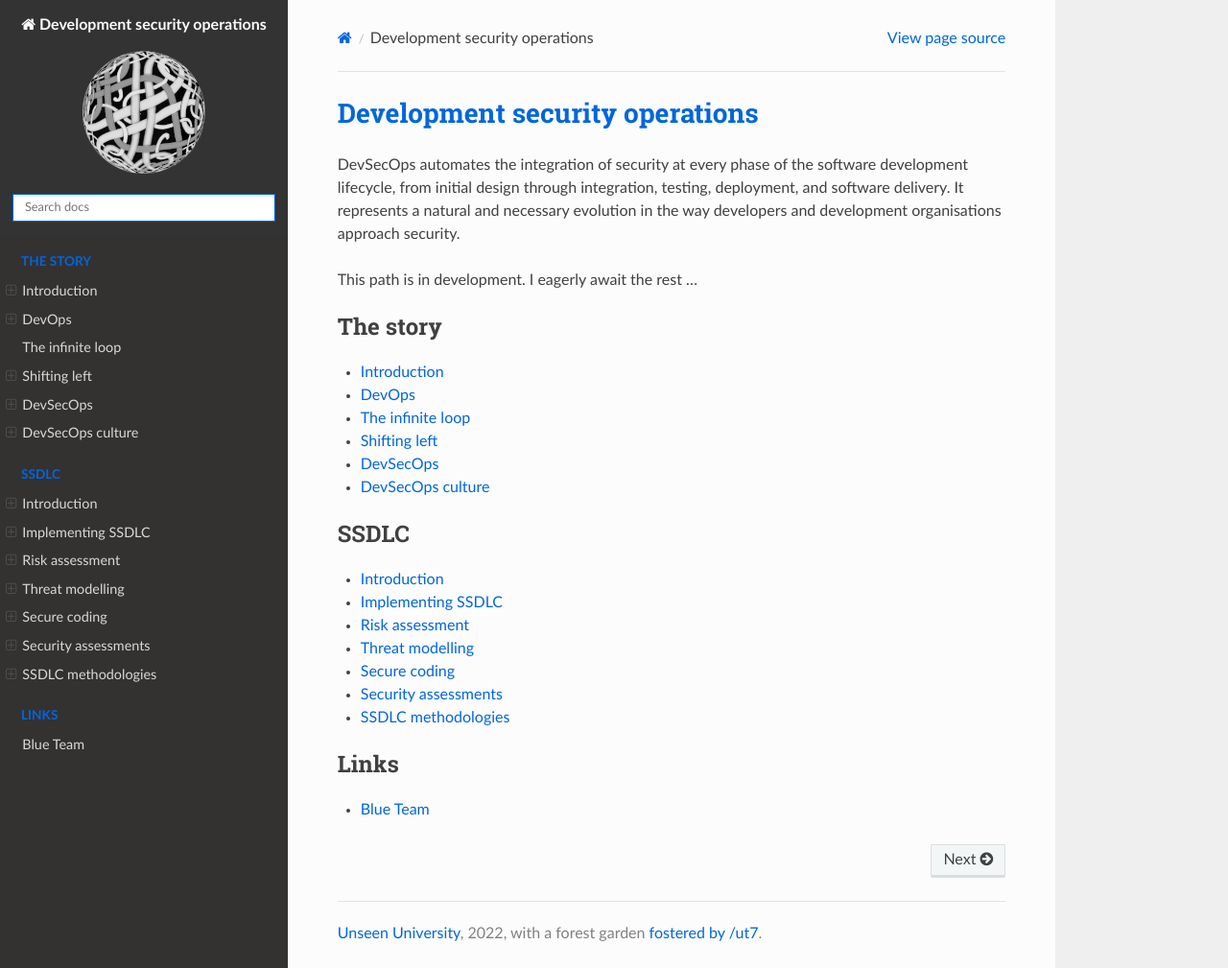
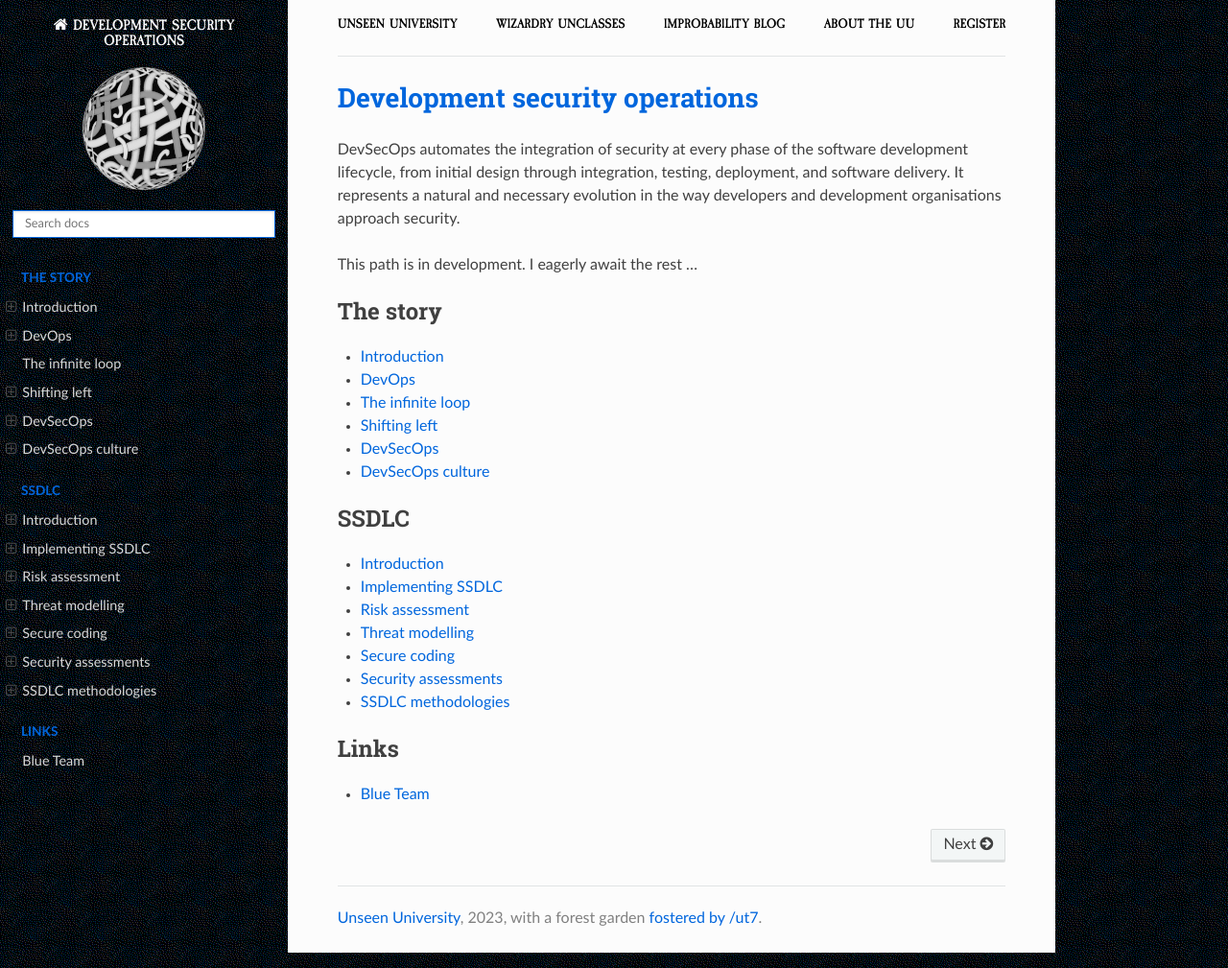
Before and after one commit to tymyrddin/blue-devsecops, a Sphinx documentation site: the page built from source/index.rst, in a window 1280 px wide and 1009 px high. Shown: the whole window at 96% size. Built offline with Sphinx 7.4.7 and the Read the Docs theme 2.0.0, drawn with Linux system fonts in a browser that asks for light colours.

Commit message:
Theming and 2023

```diff
--- a/source/_static/css/custom.css
+++ b/source/_static/css/custom.css
@@ -42,3 +42,110 @@ a:hover {
 .rst-content code.literal, .rst-content tt.literal {
   color: #0066DD;
 }
+
+/* Breadcrumbs as navbar
+***********************************/
+
+/* Caslon font faces */
+
+@font-face {
+    font-family: 'caslon_antiqueregular';
+    src: url('caslonantique-webfont.woff2') format('woff2'),
+         url('caslonantique-webfont.woff') format('woff');
+    font-weight: normal;
+    font-style: normal;
+
+}
+
+@font-face {
+    font-family: 'caslon_antiquebolditalic';
+    src: url('caslonantique-bolditalic-webfont.woff2') format('woff2'),
+         url('caslonantique-bolditalic-webfont.woff') format('woff');
+    font-weight: normal;
+    font-style: normal;
+
+}
+
+@font-face {
+    font-family: 'caslon_antiqueitalic';
+    src: url('caslonantique-italic-webfont.woff2') format('woff2'),
+         url('caslonantique-italic-webfont.woff') format('woff');
+    font-weight: normal;
+    font-style: normal;
+
+}
+
+@font-face {
+    font-family: 'caslon_antiquebold';
+    src: url('caslonantique-bold-webfont.woff2') format('woff2'),
+         url('caslonantique-bold-webfont.woff') format('woff');
+    font-weight: normal;
+    font-style: normal;
+
+}
+
+topnav {
+  font-family: 'caslon_antiquebold', Arial, sans-serif;
+  font-weight:normal;
+  font-style:normal;
+  font-size: 0.9rem;
+
+}
+
+topnav ul {
+  display: flex;
+  flex-direction: row;
+  justify-content: space-around;
+  list-style: none;
+}
+
+@media screen and (min-width: 800px) {
+  topnav ul {
+    justify-content: space-between;
+  }
+}
+
+.nav__link, .nav__link:visited {
+  text-decoration: none !important;
+  font-size: 0.7rem;
+  color: black;
+  text-transform: uppercase;
+  font-weight: 700;
+}
+
+.nav__item + .nav__item {
+  margin-left: 0.1rem;
+}
+
+@media screen and (min-width: 800px) {
+    .nav__link, .nav__link:visited {
+        font-size: 0.9rem;
+    }
+
+    .nav__item + .nav__item {
+        margin-left: 1rem;
+    }
+}
+
+.wy-nav-content {
+  padding-top: 1rem;
+}
+
+.icon {
+  text-transform: uppercase;
+  font-family: 'caslon_antiquebold', Arial, sans-serif;
+  font-size: 0.9rem;
+  background: transparent;
+}
+
+.wy-body-for-nav {
+  background-image: url('../images/site/background.png');
+}
+
+.wy-nav-side {
+  background-image: url('../images/site/background.png');
+}
+
+.wy-side-nav-search {
+  background-image: url('../images/site/background.png');
+}
--- /dev/null
+++ b/source/_templates/breadcrumbs.html
@@ -0,0 +1,12 @@
+<div class="container">
+    <topnav>
+            <ul>
+                <li class="nav__item"><a href="https://uu.tymyrddin.dev/" class="nav__link">Unseen University</a></li>
+                <li class="nav__item"><a href="https://uu.tymyrddin.dev/" class="nav__link">Wizardry Unclasses</a></li>
+                <li class="nav__item"><a href="https://uu.tymyrddin.dev/blog/" class="nav__link">Improbability Blog</a></li>
+                <li class="nav__item"><a href="https://uu.tymyrddin.dev/about/" class="nav__link">About the UU</a></li>
+                <li class="nav__item"><a href="https://uu.tymyrddin.dev/registration/" class="nav__link">Register</a></li>
+            </ul>
+    </topnav>
+    <hr>
+</div>
--- a/source/_templates/footer.html
+++ b/source/_templates/footer.html
@@ -1,4 +1,4 @@
 {% extends "!footer.html" %}
 {%- block contentinfo %}
-        <a href="https://uu.tymyrddin.dev">Unseen University</a>, 2022, with a forest garden <a href="https://ut7.fr/">fostered by /ut7</a>.
+        <a href="https://uu.tymyrddin.dev">Unseen University</a>, 2023, with a forest garden <a href="https://ut7.fr/">fostered by /ut7</a>.
 {% endblock %}
```
Also changed, not shown: README.md (+2 -0 lines), source/_static/css/caslonantique-bold-webfont.woff (added), source/_static/css/caslonantique-bold-webfont.woff2 (added), source/_static/css/caslonantique-bolditalic-webfont.woff (added), source/_static/css/caslonantique-bolditalic-webfont.woff2 (added), source/_static/css/caslonantique-italic-webfont.woff (added), source/_static/css/caslonantique-italic-webfont.woff2 (added), source/_static/css/caslonantique-webfont.woff (added), source/_static/css/caslonantique-webfont.woff2 (added), source/_static/images/site/background.png (added).
